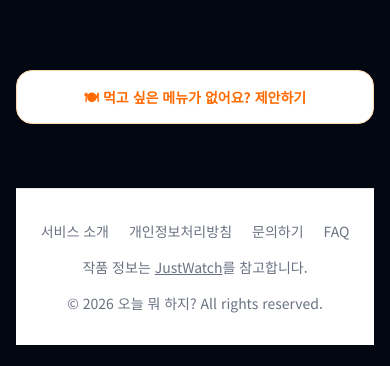
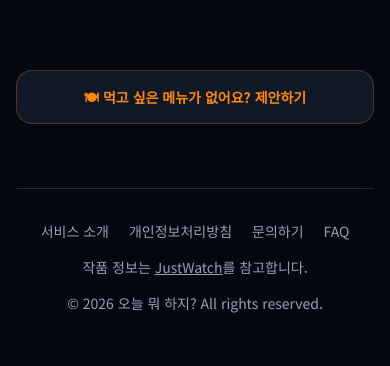
Before and after one commit to Todayisthis/oneul-is-this, a Next.js app: page /eat in a window 390 px wide. Shown: the part 1022-1388 px from the top of the page. Built offline with nearby package versions, Linux system fonts and the light colour scheme; no server answers; the database is empty.

Commit message:
feat: 뭐먹지 페이지 최근메뉴/한마디/별점배너/제안하기/푸터 모바일 다크톤 적용

```diff
--- a/app/eat/page.tsx
+++ b/app/eat/page.tsx
@@ -397,7 +397,7 @@ function EatPageInner() {
             <button
               type="button"
               onClick={() => setShowSuggest(true)}
-              className="mt-4 w-full rounded-2xl border border-orange-200 bg-white py-4 text-sm font-bold text-orange-500 active:scale-95"
+              className="mt-4 w-full rounded-2xl border border-orange-500/30 bg-gray-900 py-4 text-sm font-bold text-orange-400 active:scale-95 md:border-orange-200 md:bg-white md:text-orange-500"
             >
               🍽 먹고 싶은 메뉴가 없어요? 제안하기
             </button>
--- a/components/eat/FeedList.tsx
+++ b/components/eat/FeedList.tsx
@@ -14,16 +14,16 @@ export default function FeedList({ feeds }: { feeds: FeedItem[] }) {
   if (!feeds.length) return null;
 
   return (
-    <div className="rounded-2xl bg-white p-5 shadow-sm">
-      <p className="text-sm font-bold text-gray-800">💬 오늘의 한마디</p>
+    <div className="rounded-2xl border border-gray-800 bg-gray-900 p-5 shadow-sm md:border-none md:bg-white">
+      <p className="text-sm font-bold text-white md:text-gray-800">💬 오늘의 한마디</p>
       <div className="mt-3 flex flex-col gap-3">
         {feeds.map((feed) => (
           <div key={feed.id} className="flex gap-2">
             <span className="text-xl">{feed.foodEmoji}</span>
             <div className="flex-1">
-              <p className="text-xs font-bold text-gray-700">{feed.foodName}</p>
-              <p className="mt-0.5 text-sm text-gray-600 leading-snug">{feed.comment}</p>
-              <p className="mt-1 text-xs text-gray-400">{timeAgo(feed.createdAt)}</p>
+              <p className="text-xs font-bold text-gray-200 md:text-gray-700">{feed.foodName}</p>
+              <p className="mt-0.5 text-sm text-gray-400 leading-snug md:text-gray-600">{feed.comment}</p>
+              <p className="mt-1 text-xs text-gray-500 md:text-gray-400">{timeAgo(feed.createdAt)}</p>
             </div>
           </div>
         ))}
--- a/components/eat/FoodHistory.tsx
+++ b/components/eat/FoodHistory.tsx
@@ -4,11 +4,11 @@ export default function FoodHistory({ history }: { history: Food[] }) {
   if (!history?.length) return null;
 
   return (
-    <div className="mt-4 rounded-2xl bg-white p-5 shadow-sm">
-      <p className="text-sm font-bold text-gray-800">🕘 최근 메뉴</p>
+    <div className="mt-4 rounded-2xl border border-gray-800 bg-gray-900 p-5 shadow-sm md:border-none md:bg-white">
+      <p className="text-sm font-bold text-white md:text-gray-800">🕘 최근 메뉴</p>
       <div className="mt-3 flex flex-col gap-2">
         {history.map((food, i) => (
-          <span key={`${food.id}-${i}`} className="text-sm text-gray-700">
+          <span key={`${food.id}-${i}`} className="text-sm text-gray-300 md:text-gray-700">
             {food.emoji} {food.name}
           </span>
         ))}
--- a/components/eat/ResultCard.tsx
+++ b/components/eat/ResultCard.tsx
@@ -163,7 +163,7 @@ export default function ResultCard({
         </button>
 
         <div className="mt-6">
-          <div className="mb-3 rounded-xl bg-amber-50 px-3 py-2 text-center text-xs text-amber-700">
+          <div className="mb-3 rounded-xl bg-amber-500/10 px-3 py-2 text-center text-xs text-amber-400 md:bg-amber-50 md:text-amber-700">
             💡 <strong>별점을 주시면 광고 없이 바로 공유</strong>할 수 있어요!
           </div>
           <p className="mb-3 text-sm font-bold text-gray-300 md:text-gray-600">
--- a/components/layout/Footer.tsx
+++ b/components/layout/Footer.tsx
@@ -2,8 +2,8 @@ import Link from "next/link";
 
 export default function Footer() {
   return (
-    <footer className="mt-16 border-t border-gray-200 bg-white py-8">
-      <div className="mx-auto flex max-w-5xl flex-col items-center gap-4 px-4 text-sm text-gray-500">
+    <footer className="mt-16 border-t border-gray-800 bg-gray-950 py-8 md:border-gray-200 md:bg-white">
+      <div className="mx-auto flex max-w-5xl flex-col items-center gap-4 px-4 text-sm text-gray-400 md:text-gray-500">
         <div className="flex flex-wrap justify-center gap-5">
           <Link href="/about" className="hover:text-orange-500">
             서비스 소개
```
